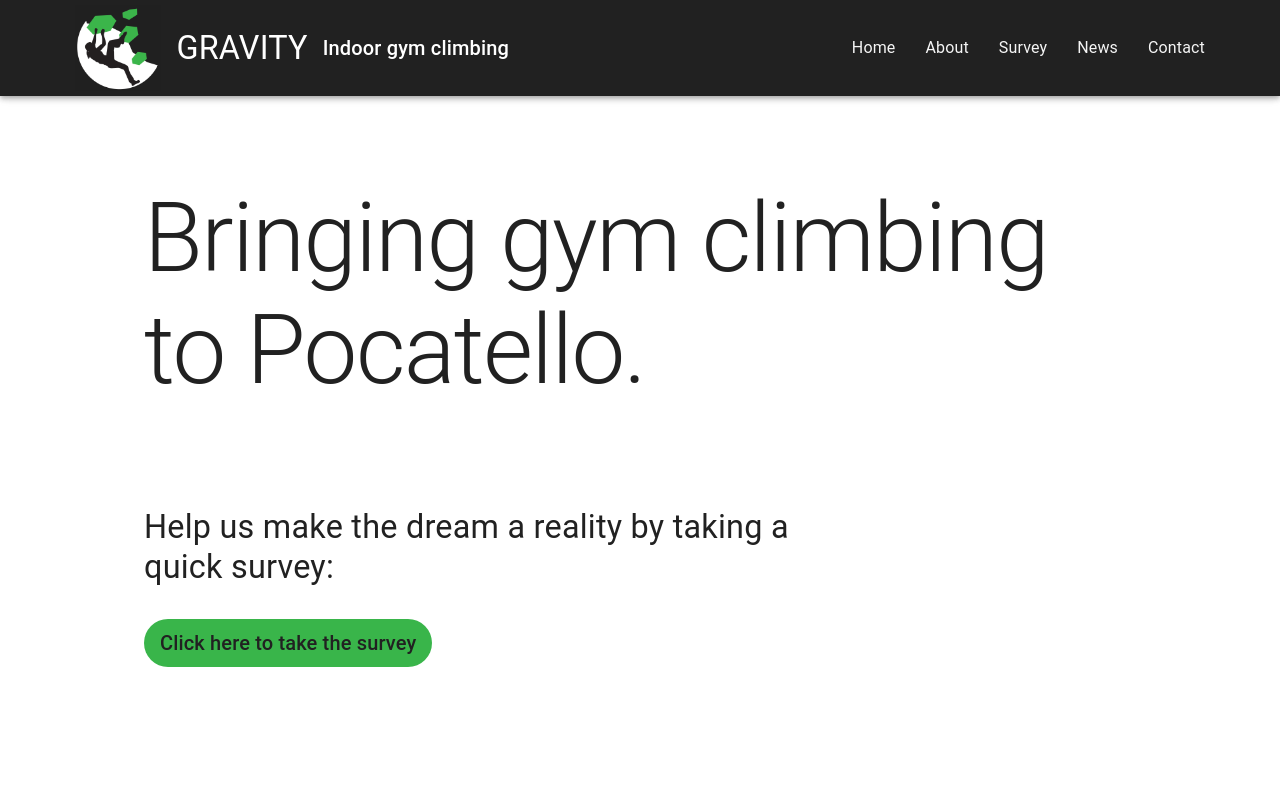
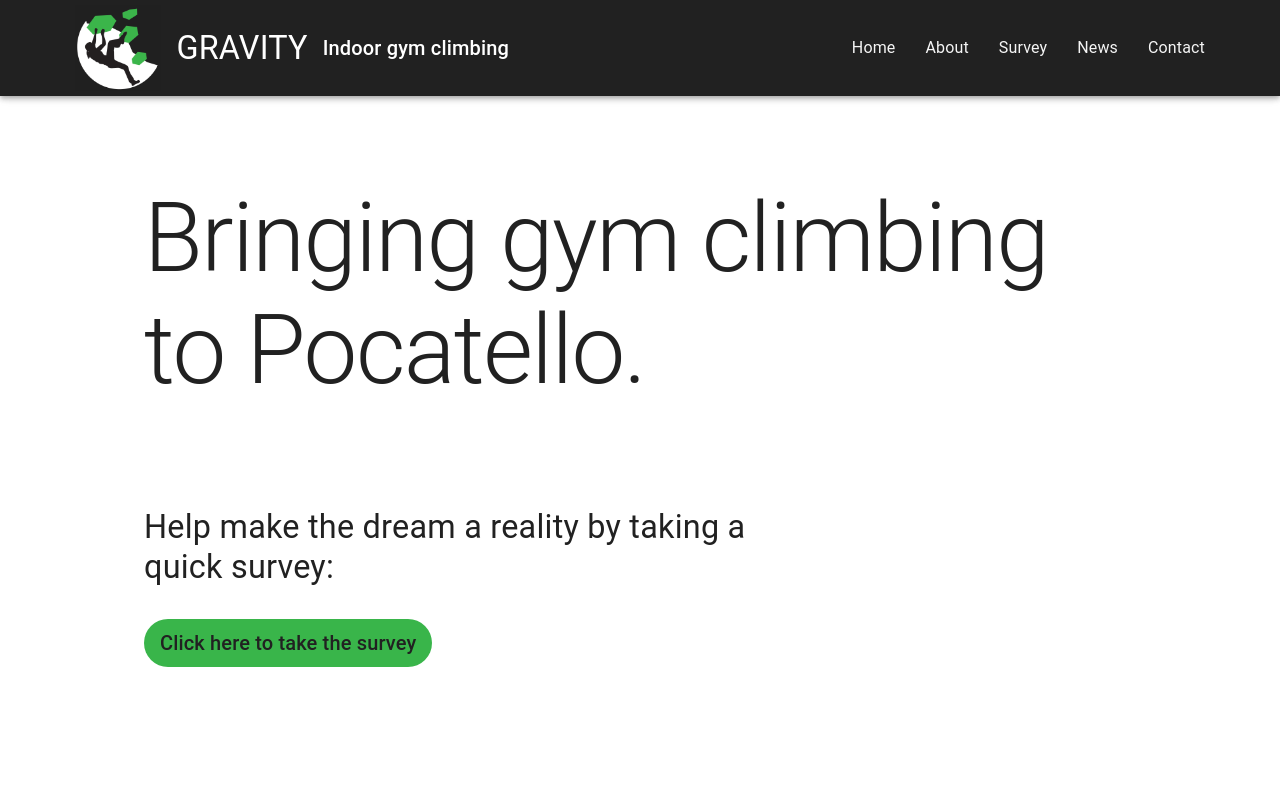
Before and after one commit to TerranTEn/pocatello-monsters, a React (Create React App) app: page / in a window 1280 px wide. Shown: the top 800 px of the page. Built offline with nearby package versions, Linux system fonts and the light colour scheme.

Commit message:
Delete "us" in Splash

```diff
--- a/src/components/Splash.jsx
+++ b/src/components/Splash.jsx
@@ -22,7 +22,7 @@ function Splash() {
         </Grid>
         <Grid item xs={10} lg={8}>
           <Typography variant="h4" color="textPrimary">
-            Help us make the dream a reality by taking a quick survey:
+            Help make the dream a reality by taking a quick survey:
           </Typography>
         </Grid>
         <Grid item>
```
